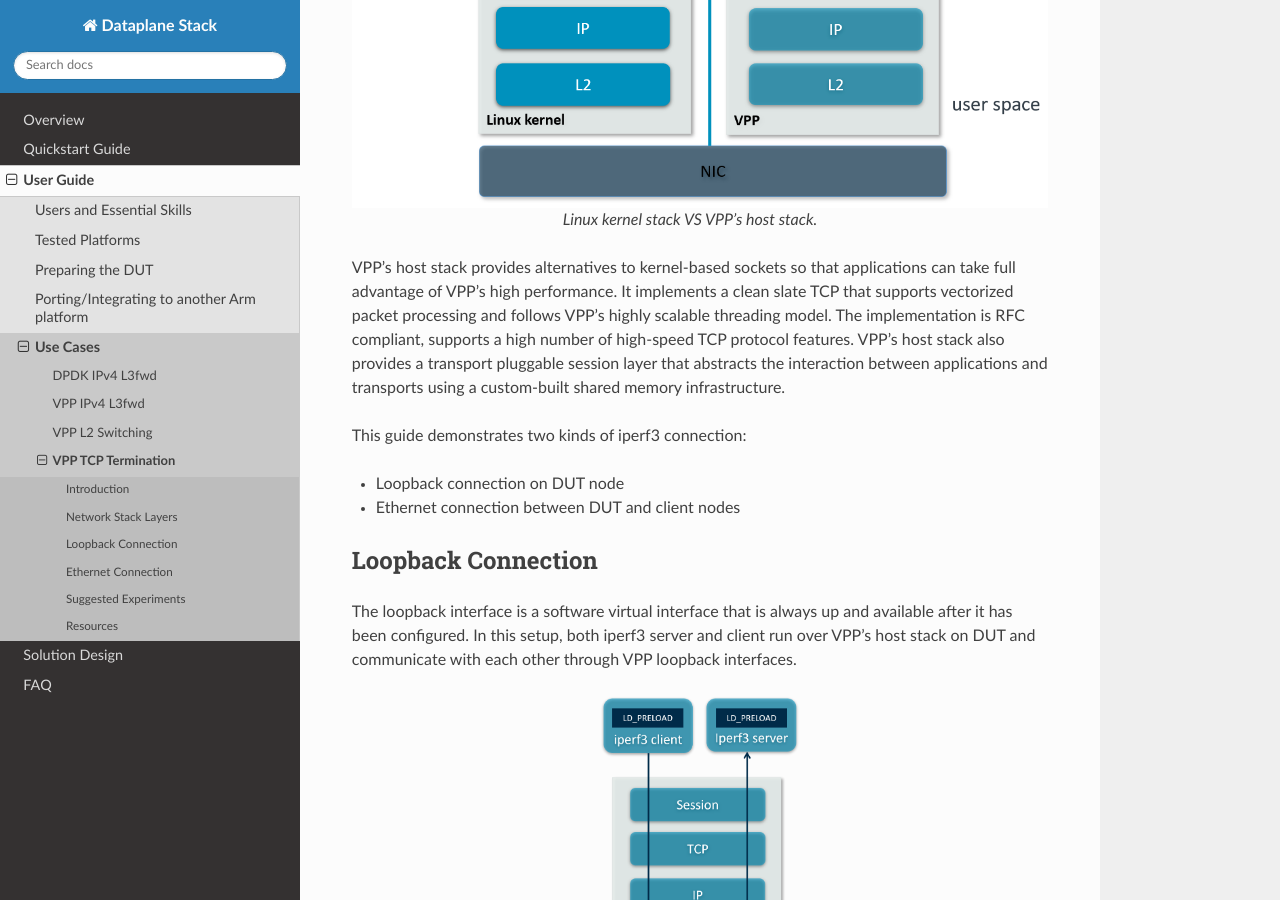
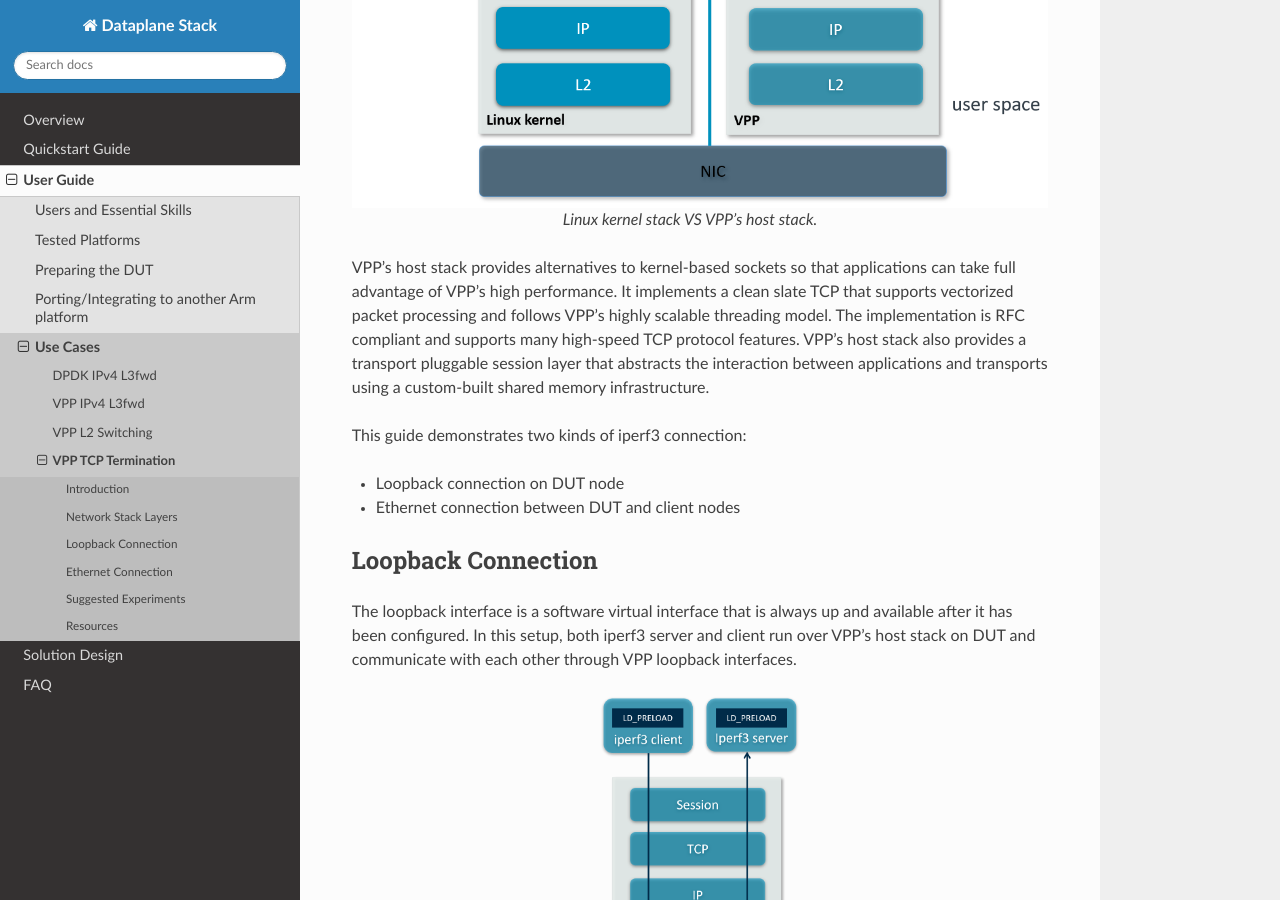
Before and after one commit to Yefeng-Lin/dataplane-stack_doc, a Sphinx documentation site: the page built from doc/user_guide/tcp_term.rst, in a window 1280 px wide and 900 px high, scrolled down 840 px. Built offline with Sphinx 7.4.7 and the Read the Docs theme 2.0.0, drawn with Linux system fonts in a browser that asks for light colours.

Commit message:
Update tcp doc

```diff
--- a/doc/user_guide/tcp_term.rst
+++ b/doc/user_guide/tcp_term.rst
@@ -39,7 +39,7 @@
 VPP's host stack provides alternatives to kernel-based sockets so that applications
 can take full advantage of VPP's high performance. It implements a clean slate TCP
 that supports vectorized packet processing and follows VPP’s highly scalable threading
-model. The implementation is RFC compliant, supports a high number of high-speed TCP
+model. The implementation is RFC compliant and supports many high-speed TCP
 protocol features. VPP's host stack also provides a transport pluggable session layer
 that abstracts the interaction between applications and transports using a custom-built
 shared memory infrastructure.
```
